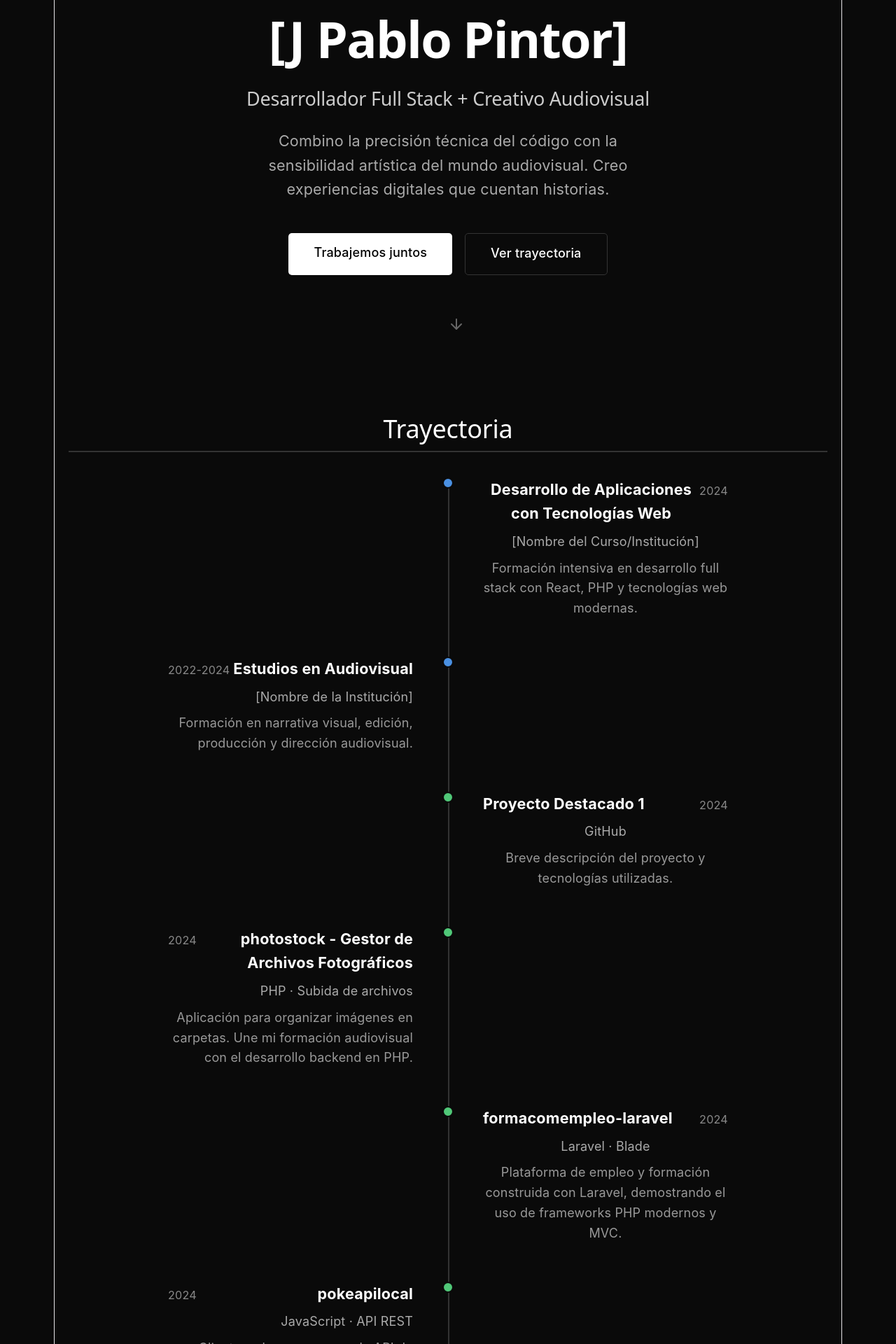
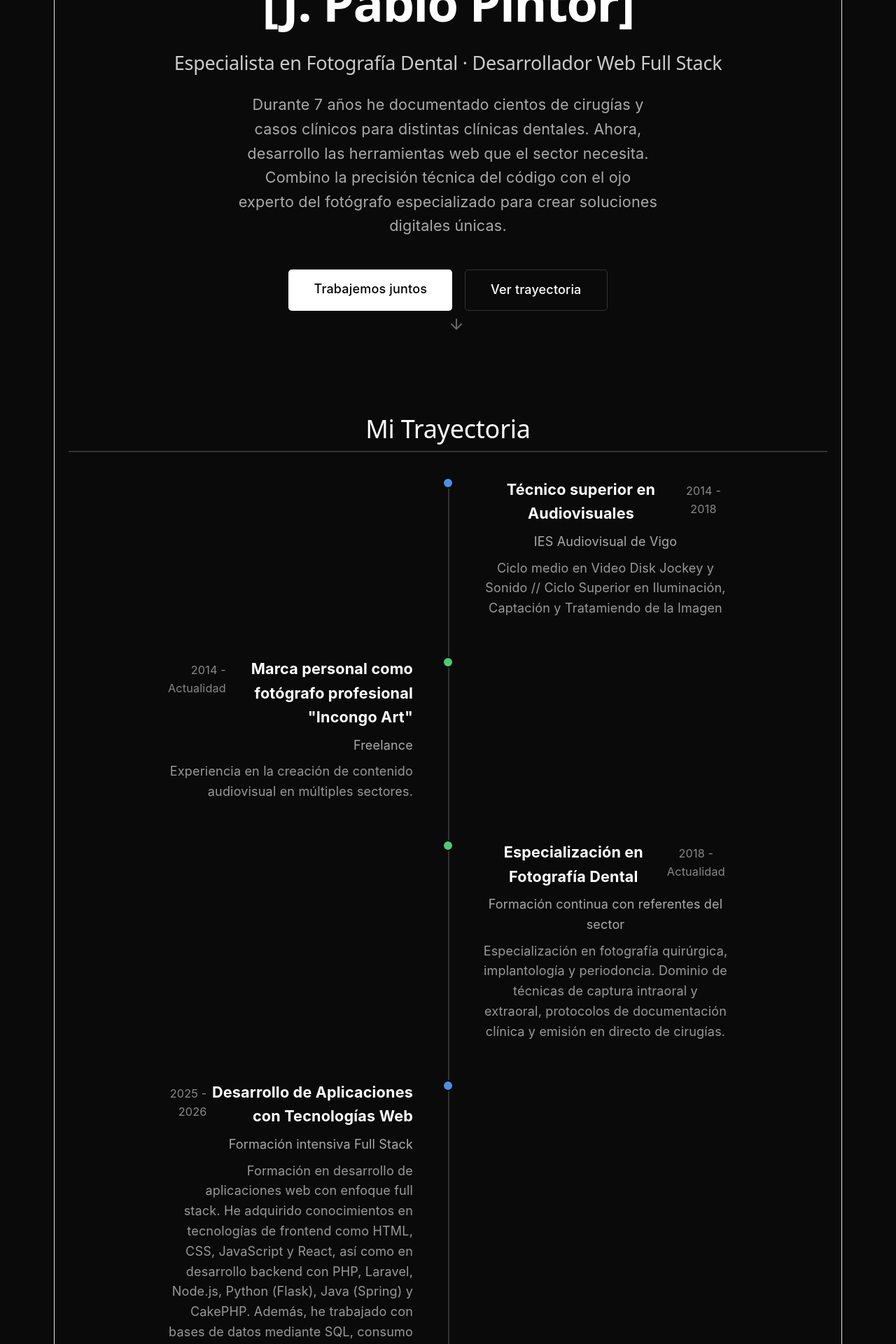
Before and after one commit to Incongo/mi-portfolio, a React (Vite) app: page / in a window 1280 px wide. Shown: the part 280-2200 px from the top of the page at 70% size. Built offline with nearby package versions, Linux system fonts and the light colour scheme; the HTML template or start-up script is replaced by a standard one.

Commit message:
trayectoria actualizada y funcional

```diff
--- a/src/components/Experiencia.jsx
+++ b/src/components/Experiencia.jsx
@@ -2,69 +2,49 @@ import React from 'react';
 import '../styles/Experiencia.css';
 
 function Experiencia() {
-    // Datos quemados por ahora (luego los moveremos a un archivo aparte)
     const experiencia = [
+        // CAPÍTULO 1: LA BASE AUDIOVISUAL
         {
             id: 1,
             tipo: 'educacion',
-            titulo: 'Desarrollo de Aplicaciones con Tecnologías Web',
-            entidad: '[Nombre del Curso/Institución]',
-            fecha: '2024',
-            descripcion: 'Formación intensiva en desarrollo full stack con React, PHP y tecnologías web modernas.'
+            titulo: 'Técnico superior en Audiovisuales',
+            entidad: 'IES Audiovisual de Vigo',
+            fecha: '2014 - 2018',
+            descripcion: 'Ciclo medio en Video Disk Jockey y Sonido // Ciclo Superior en Iluminación, Captación y Tratamiendo de la Imagen'
         },
         {
             id: 2,
-            tipo: 'educacion',
-            titulo: 'Estudios en Audiovisual',
-            entidad: '[Nombre de la Institución]',
-            fecha: '2022-2024',
-            descripcion: 'Formación en narrativa visual, edición, producción y dirección audiovisual.'
+            tipo: 'proyecto',
+            titulo: 'Marca personal como fotógrafo profesional "Incongo Art"',
+            entidad: 'Freelance',
+            fecha: '2014 - Actualidad',
+            descripcion: 'Experiencia en la creación de contenido audiovisual en múltiples sectores.'
         },
         {
             id: 3,
             tipo: 'proyecto',
-            titulo: 'Proyecto Destacado 1',
-            entidad: 'GitHub',
-            fecha: '2024',
-            descripcion: 'Breve descripción del proyecto y tecnologías utilizadas.'
+            titulo: 'Especialización en Fotografía Dental',
+            entidad: 'Formación continua con referentes del sector',
+            fecha: '2018 - Actualidad',
+            descripcion: 'Especialización en fotografía quirúrgica, implantología y periodoncia. Dominio de técnicas de captura intraoral y extraoral, protocolos de documentación clínica y emisión en directo de cirugías.'
         },
+
+        // CAPÍTULO 2: EL SALTO AL DESARROLLO
         {
             id: 3,
-            tipo: 'proyecto',
-            titulo: 'photostock - Gestor de Archivos Fotográficos',
-            entidad: 'PHP · Subida de archivos',
-            fecha: '2024',
-            descripcion: 'Aplicación para organizar imágenes en carpetas. Une mi formación audiovisual con el desarrollo backend en PHP.'
+            tipo: 'educacion',
+            titulo: 'Desarrollo de Aplicaciones con Tecnologías Web',
+            entidad: 'Formación intensiva Full Stack',
+            fecha: '2025 - 2026',
+            descripcion: 'Formación en desarrollo de aplicaciones web con enfoque full stack. He adquirido conocimientos en tecnologías de frontend como HTML, CSS, JavaScript y React, así como en desarrollo backend con PHP, Laravel, Node.js, Python (Flask), Java (Spring) y CakePHP. Además, he trabajado con bases de datos mediante SQL, consumo e integración de APIs, y conceptos de arquitecturas web modernas. También he aprendido a utilizar herramientas de contenedorización como Docker y a realizar despliegue de aplicaciones.'
         },
-        {
-            id: 4,
-            tipo: 'proyecto',
-            titulo: 'formacomempleo-laravel',
-            entidad: 'Laravel · Blade',
-            fecha: '2024',
-            descripcion: 'Plataforma de empleo y formación construida con Laravel, demostrando el uso de frameworks PHP modernos y MVC.'
-        },
-        {
-            id: 5,
-            tipo: 'proyecto',
-            titulo: 'pokeapilocal',
-            entidad: 'JavaScript · API REST',
-            fecha: '2024',
-            descripcion: 'Cliente web que consume la API de Pokémon. Muestra mi capacidad para trabajar con APIs externas y manejar datos asíncronos.'
-        },
-        {
-            id: 6,
-            tipo: 'proyecto',
-            titulo: 'gestor-imagenes',
-            entidad: 'PHP',
-            fecha: '2026',
-            descripcion: 'Herramienta reciente para la gestión de imágenes, reforzando mi perfil en desarrollo de utilidades audiovisuales.'
-        }
+
+        // CAPÍTULO 3: PROYECTOS QUE UNEN AMBOS MUNDOS
     ];
 
     return (
         <section id="experiencia" className="experiencia">
-            <h2 className="section-title">Trayectoria</h2>
+            <h2 className="section-title">Mi Trayectoria</h2>
             <div className="timeline">
                 {experiencia.map((item) => (
                     <div key={item.id} className={`timeline-item ${item.tipo}`}>
--- a/src/components/Hero.jsx
+++ b/src/components/Hero.jsx
@@ -8,14 +8,16 @@ function Hero() {
             <div className="hero-content">
                 <h1 className="hero-title">
                     <span className="hero-greeting">Hola, soy</span>
-                    <span className="hero-name">[J Pablo Pintor]</span>
+                    <span className="hero-name">[J. Pablo Pintor]</span>
                 </h1>
                 <h2 className="hero-subtitle">
-                    Desarrollador Full Stack + Creativo Audiovisual
+                    Especialista en Fotografía Dental · Desarrollador Web Full Stack
                 </h2>
                 <p className="hero-description">
-                    Combino la precisión técnica del código con la sensibilidad artística
-                    del mundo audiovisual. Creo experiencias digitales que cuentan historias.
+                    Durante 7 años he documentado cientos de cirugías y casos clínicos para
+                    distintas clínicas dentales. Ahora, desarrollo las herramientas web que el sector necesita.
+                    Combino la precisión técnica del código con el ojo experto del fotógrafo
+                    especializado para crear soluciones digitales únicas.
                 </p>
                 <div className="hero-buttons">
                     <a href="#contacto" className="btn btn-primary">Trabajemos juntos</a>
--- a/src/styles/Experiencia.css
+++ b/src/styles/Experiencia.css
@@ -105,4 +105,6 @@
         left: -8px;
         right: auto;
     }
+
+
 }
```
